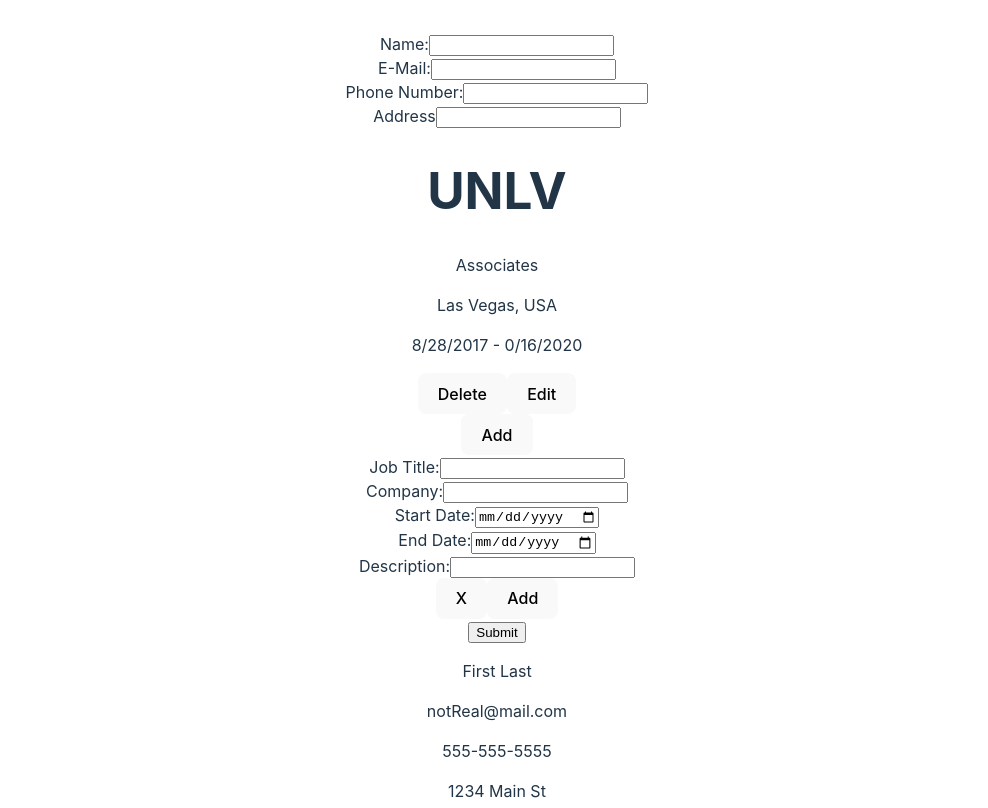
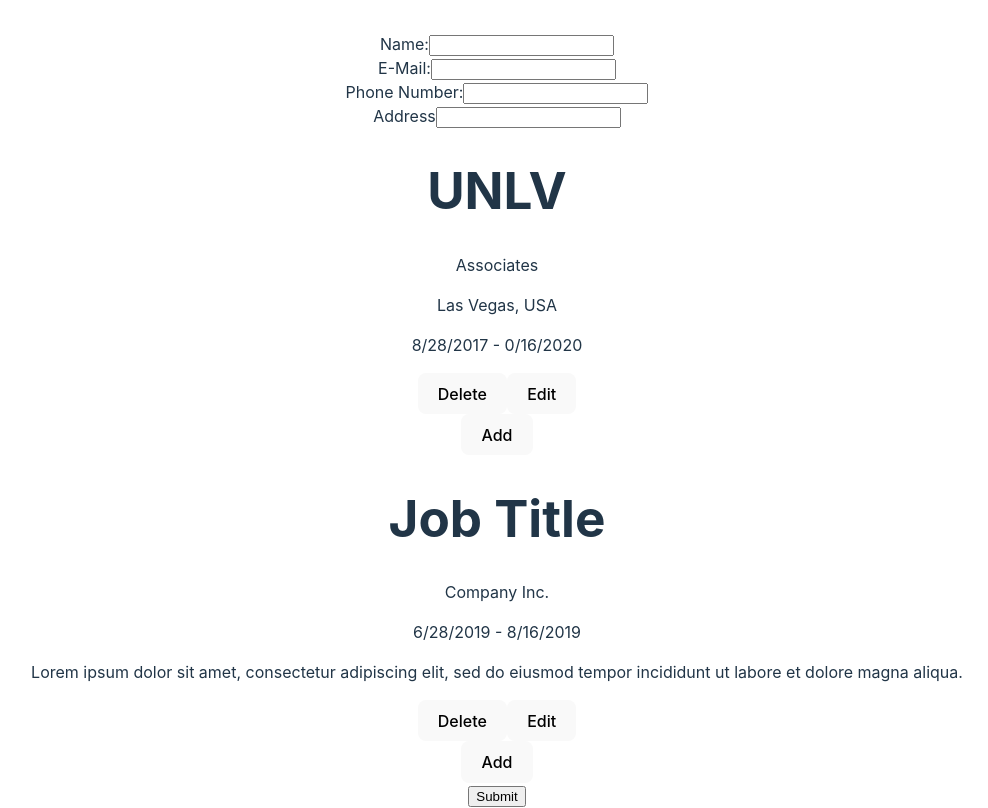
Before and after one commit to sisonj3/odin-cv-app, a React (Vite) app: page / in a window 1280 px wide. Shown: the top 808 px of the page, without its empty margins (143-1131 px from the left). Built offline with nearby package versions, Linux system fonts and the light colour scheme.

Commit message:
Completed functionality of experience

```diff
--- a/src/components/Form.jsx
+++ b/src/components/Form.jsx
@@ -12,6 +12,8 @@
     const [formEducation, setFormEducation] = useState(parentEducation.map((x) => x));
 
     const [isExpActive, setIsExpActive] = useState(false);
+    const [isEditingExperience, setIsEditingExperience] = useState(false);
+    const [expIndex, setExpIndex] = useState(0);
     const [formExperience, setFormExperience] = useState(parentExperience.map((x) => x));
 
     // Function to return form information back to App.jsx
@@ -88,9 +90,59 @@
     let addExperience = (event) => {
         console.log('Adding Experience...');
 
+        let childNodes = event.target.parentElement.parentElement.childNodes;
+
+        console.log(childNodes);
+
+        let formExp = {
+            title: childNodes[0].childNodes[1].value,
+            company: childNodes[1].childNodes[1].value,
+            startDate: new Date(`${childNodes[2].childNodes[1].value}:00:00`),
+            endDate: new Date(`${childNodes[3].childNodes[1].value}:00:00`),
+            description: childNodes[4].childNodes[1].value,
+            id: uuidv4()
+        };
+
+        formExperience.push(formExp);
+        console.log(formExperience);
+
+        setIsExpActive(false);
+
         event.preventDefault();
     }
 
+    let removeExperience = (event) => {
+        let index = event.target.parentElement.attributes.index.value;
+        console.log(`Deleting formExperience[${index}]...`);
+
+        formExperience.splice(index, 1);
+        setFormExperience(formExperience.map((x) => x));
+        console.log(formExperience);
+
+        event.preventDefault();
+    }
+
+    let editExperience = (event) => {
+        console.log(`Editing Experience...`);
+
+        let exp = formExperience[expIndex];
+        let childNodes = event.target.parentElement.parentElement.childNodes;
+
+        exp.title = childNodes[0].childNodes[1].value;
+        exp.company = childNodes[1].childNodes[1].value;
+        exp.startDate = new Date(`${childNodes[2].childNodes[1].value}:00:00`);
+        exp.endDate = new Date(`${childNodes[3].childNodes[1].value}:00:00`);
+        exp.description = childNodes[4].childNodes[1].value;
+
+        setIsEditingExperience(false);
+        event.preventDefault();
+    }
+
+    let editExpInfo = (event) => {
+        setExpIndex(event.target.parentElement.attributes.index.value);
+        setIsEditingExperience(true);
+        event.preventDefault();
+    }
     //////////////////////////////////////
 
     return (
@@ -155,11 +207,40 @@
             </div>
 
             <div className="section">
-                <Experience
-                    experienceFunction={addExperience}
-                    stateFunction={setIsExpActive}
-                    buttonText={'Add'}
-                />
+                {isExpActive ? (
+                    <Experience
+                        experienceFunction={addExperience}
+                        stateFunction={setIsExpActive}
+                        buttonText={'Add'}
+                    />
+                ) : isEditingExperience ? (
+                        <Experience
+                            experienceFunction={editExperience}
+                            stateFunction={setIsEditingExperience}
+                            buttonText={'Confirm'}
+                            expPlaceholder={formExperience[expIndex]}
+                        />
+                ) : (
+                    <div>
+                        {formExperience.map((job) => (
+                            <div key={job.id}>
+                                <h1>{job.title}</h1>
+                                <p>{job.company}</p>
+                                <p>{job.startDate.getMonth()}/{job.startDate.getDate()}/{job.startDate.getFullYear()} - {job.endDate.getMonth()}/{job.endDate.getDate()}/{job.endDate.getFullYear()}</p>
+                                <p>{job.description}</p>
+
+                                <div index={formExperience.indexOf(job)}>
+                                    <button onClick={removeExperience}>Delete</button>
+
+                                    <button onClick={editExpInfo}>Edit</button>
+                                </div>
+                            </div>
+                        ))}
+
+                        <button onClick={() => setIsExpActive(true)}>Add</button>
+                    </div>
+                )}
+
             </div>
 
             <input type="submit" />
```
